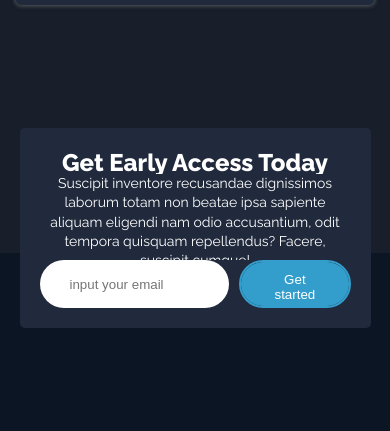
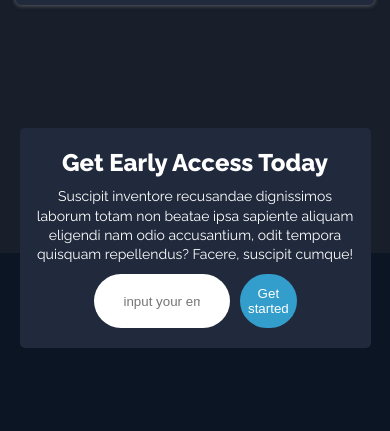
Before and after one commit to Kayphrosh/FLYO-landing-page, a plain HTML site: page index.html in a window 390 px wide. Shown: the part 3530-3961 px from the top of the page. Drawn offline with Linux system fonts and the light colour scheme.

Commit message:
Add files via upload

```diff
--- a/style.css
+++ b/style.css
@@ -278,20 +278,23 @@ header {
     position: absolute;
     top: 15%;
     width: 800px;
-    height: 200px;
+    min-height: 190px;
     background-color: hsl(219, 30%, 18%);
     border-radius: 5px;
-    padding: 20px;
+    padding: 20px 3rem;
     text-align: center;
 }
 .newsletter h4 {
     font-size: 24px;
+    margin-bottom: 10px;
 }
 .newsletter p {
     line-height: 1.2rem;
+    margin-bottom: 10px;
 }
 #newsletter {
     display: flex;
+    padding: 0 4rem;
 }
 #newsletter input {
     border: 2px solid hsl(0, 0%, 100%);
@@ -309,7 +312,7 @@ header {
     outline: none;
 }
 #newsletter button {
-    padding: 10px 30px;
+    padding: 10px 0px;
     border-radius: 30px;
     border: 2px solid hsl(198, 60%, 50%);
     background-color: hsl(198, 60%, 50%);
@@ -459,9 +462,14 @@ footer {
         left: 16px;
     }
     .newsletter {
+        min-height: 210px;
+        padding: 20px 10px;
         top: 8%;
         width: 90%;
         margin: 0 1rem;
+    }
+    #newswletter {
+        padding: 0 20px;
     }
     .quick-links {
         flex-direction: column;
```
